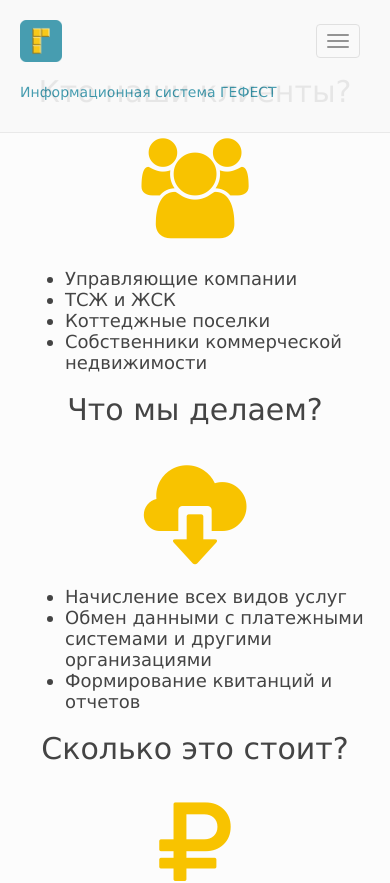
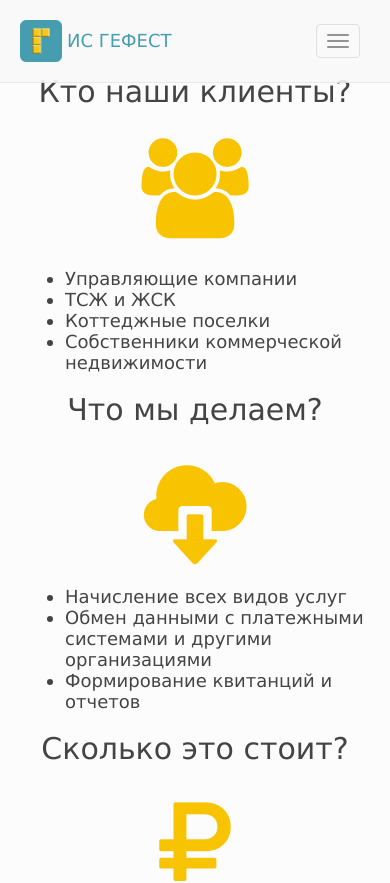
Before and after one commit to vitosbat/isgefest, a website: page views/index.html in a window 390 px wide. Shown: the top 883 px of the page. Drawn offline with nearby package versions, Linux system fonts and the light colour scheme; files that its build step writes are made by us from their sources; files whose address does not match are found by name.

Commit message:
Fix design for mobile

```diff
--- a/public/stylesheets/style.css
+++ b/public/stylesheets/style.css
@@ -1,9 +1,6 @@
 @media (max-width: 520px) {
   body{
     padding-top: 50px;
-  }
-  span.header {
-    font-size: 14px;
   }
   .navbar-brand{
     padding: 15px 5px;
--- a/views/index.html
+++ b/views/index.html
@@ -28,7 +28,8 @@
           </div>
           <a class="navbar-brand" href="http://www.isgefest.ru">
             <span class="header">
-              Информационная система ГЕФЕСТ
+              <span class="visible-xs">ИС ГЕФЕСТ</span>
+              <span class="hidden-xs">Информационная система ГЕФЕСТ</span>
             </span>
           </a>
         </div>
```
